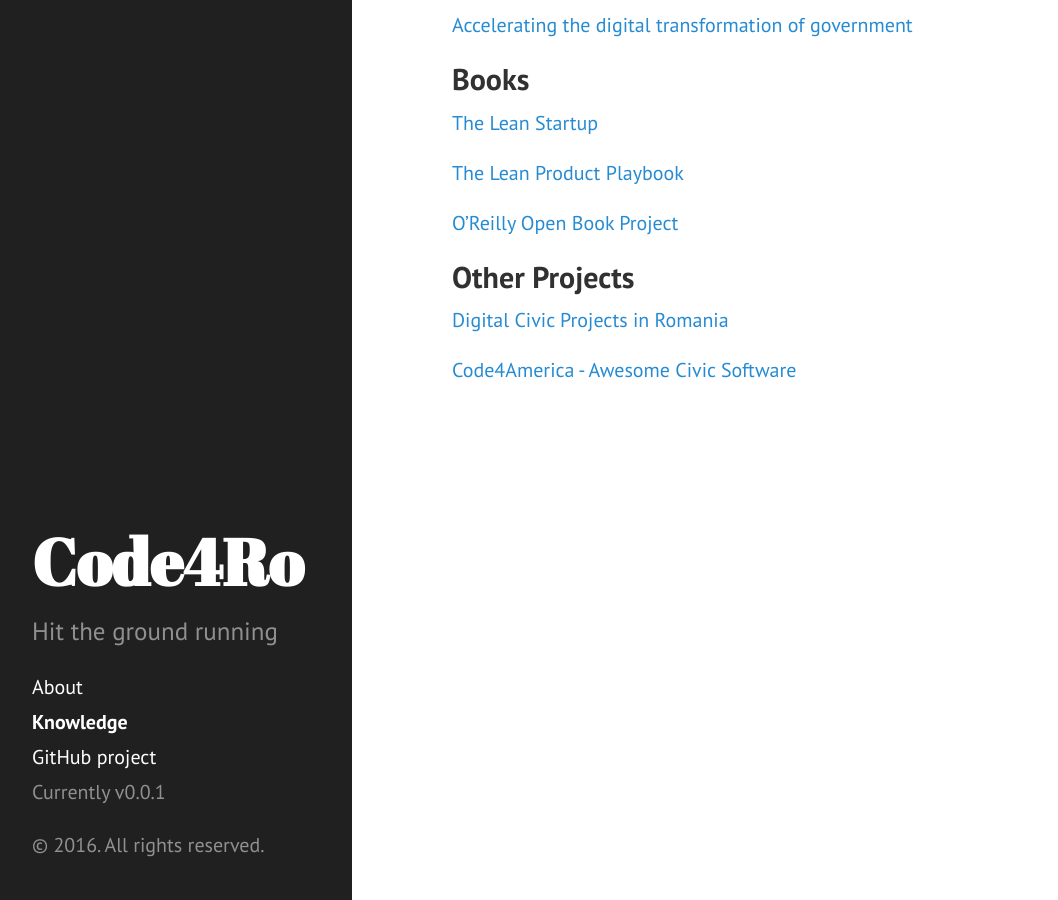
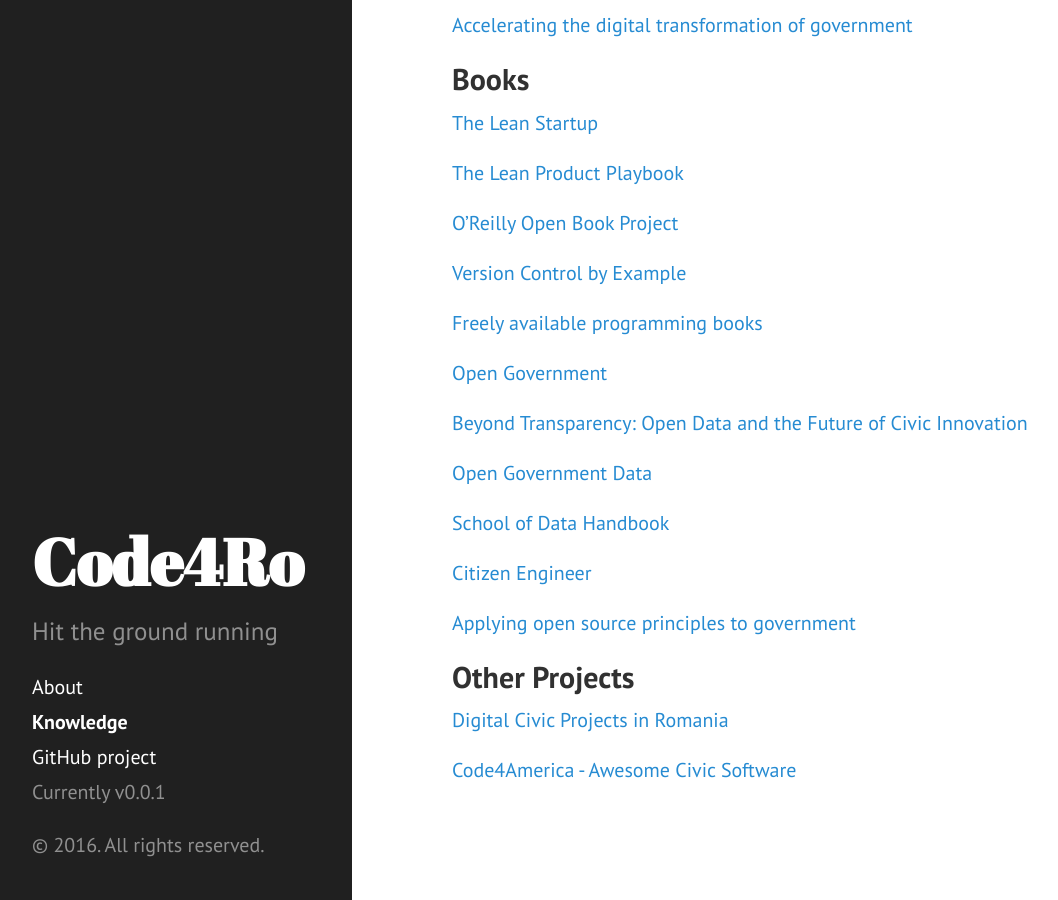
Before and after one commit to code4romania/knowledge, a Jekyll site: the page built from docs/index.md, in a window 1280 px wide and 900 px high, scrolled down 1896 px. Shown: the whole window, without its empty margins (8-1066 px from the left). Built offline with Jekyll 4.4.1, drawn with Linux system fonts in a browser that asks for light colours; the list of posts is cut into pages by our own code.

Commit message:
Add: open government and open data books

```diff
--- a/docs/index.md
+++ b/docs/index.md
@@ -101,6 +101,21 @@ This is a curated list of links to interesting information.
 
 [O'Reilly Open Book Project](http://www.oreilly.com/openbook/)
 
+[Version Control by Example](http://ericsink.com/vcbe/)
+
+[Freely available programming books](https://github.com/vhf/free-programming-books/blob/master/free-programming-books.md)
+
+[Open Government](https://github.com/oreillymedia/open_government/)
+
+[Beyond Transparency: Open Data and the Future of Civic Innovation](http://beyondtransparency.org/chapters/preface/)
+
+[Open Government Data](https://opengovdata.io/)
+
+[School of Data Handbook](http://schoolofdata.org/handbook/)
+
+[Citizen Engineer](http://citizenengineer.org/)
+
+[Applying open source principles to government](https://opensource.com/resources/ebook/opengov)
 
 <a name="friends"/>
 
```
